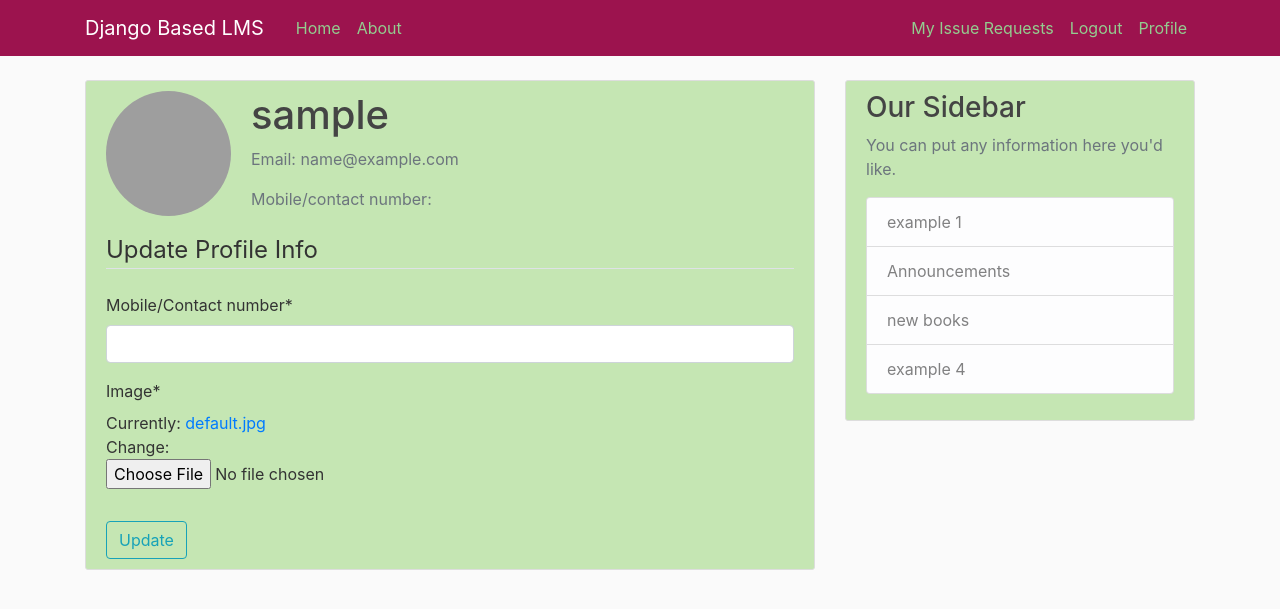
After one commit to UjjwalAggarwal-1/LMS, a Django app: page /librarian_profile/ in a window 1280 px wide. The commit adds this page. Shown: the top 609 px of the page. Run offline with Django 4.2, Linux system fonts and the light colour scheme; the visitor is signed in with stand-in values (Sample User, id 1); some libraries are stand-ins or nearby versions; grey boxes are pictures that could not be loaded.

Commit message:
diff profiles of student and librarian, students profile upgraded

```diff
--- a/LMS/urls.py
+++ b/LMS/urls.py
@@ -13,7 +13,8 @@ urlpatterns = [
     path('logout/', auth_views.LogoutView.as_view(template_name='users/logout.html'), name='logout'),
     path('accounts/', include('allauth.urls')),
     path('', cover, name='cover'),
-    path('profile/', users_views.profile, name='user_profile'),
+    path('student_profile/', users_views.student_profile, name='student_profile'),
+    path('librarian_profile/', users_views.librarian_profile, name='librarian_profile'),
     path('librarian_home/', issue_request_listview, name='librarian_home'),
     path('librarian_home/<int:issue_request_id>/', issue_request_detailview, name='librarian_home_2'),
     path('add_book/', add_book, name='add_book')
--- a/all_books/templates/all_books/base.html
+++ b/all_books/templates/all_books/base.html
@@ -36,13 +36,18 @@
         <!-- Navbar Right Side -->
         <div class="navbar-nav">
             {% if user.is_authenticated %}
-                          {% if not user.profile.librarian %}
-                <a class="nav-item nav-link" href="{% url 'issue_requests_student' %}">Issue Requests</a>
-                            {% endif %}
-                <a class="nav-item nav-link" href="{% url 'logout' %}">Logout</a>
-                <a class="nav-item nav-link" href="{% url 'user_profile' %}">Profile</a>
+                {% if not user.profile.librarian %}
+                    <a class="nav-item nav-link" href="{% url 'issue_requests_student' %}">My Issue Requests</a>
+                {% endif %}
+                    <a class="nav-item nav-link" href="{% url 'logout' %}">Logout</a>
+                {% if not user.profile.librarian %}
+                    <a class="nav-item nav-link" href="{% url 'student_profile' %}">Profile</a>
+                {% endif %}
+                {% if user.profile.librarian %}
+                    <a class="nav-item nav-link" href="{% url 'librarian_profile' %}">Profile</a>
+                {% endif %}
             {% else %}
-              <a class="nav-item nav-link" href="{% url 'login' %}">Login</a>
+                    <a class="nav-item nav-link" href="{% url 'login' %}">Login</a>
             {% endif %}
         </div>
       </div>
--- a/users/forms.py
+++ b/users/forms.py
@@ -2,7 +2,13 @@ from django import forms
 from .models import Profile
 
 
-class ProfileUpdateForm(forms.ModelForm):
+class StuProfileUpdateForm(forms.ModelForm):
     class Meta:
         model = Profile
-        fields = ['BITSID', 'mobile_num']
+        fields = ['BITSID', 'mobile_num', 'hostel', 'room_no']
+
+
+class LibProfileUpdateForm(forms.ModelForm):
+    class Meta:
+        model = Profile
+        fields = ['mobile_num', 'image']
--- a/users/models.py
+++ b/users/models.py
@@ -7,9 +7,12 @@ class Profile(models.Model):
     user = models.OneToOneField(User, on_delete=models.CASCADE)
     email = models.CharField(max_length=53, default='null')
     BITSID = models.CharField(max_length=16, default='null')
-    mobile_num = models.CharField(max_length=15)
+    mobile_num = models.CharField(max_length=15, verbose_name="Mobile/Contact number")
     image = models.ImageField(default='default.jpg', upload_to='profile_pics')
     librarian = models.BooleanField(null=False, default=False)
+    hostel = models.CharField(max_length=25, choices=[('Srinivas Ramanujan', 'Srinivas Ramanujan'), ('Gandhi', 'Gandhi'),
+                                                     ('Krishna', 'Krishna'), ('Meera', 'Meera')], default='unknown')
+    room_no = models.IntegerField(default=0)
 
     def __str__(self):
         return f'{self.user.username} Profile'
--- /dev/null
+++ b/users/templates/users/librarian_profile.html
@@ -0,0 +1,24 @@
+{% extends "all_books/base.html" %}
+{% load crispy_forms_tags %}
+{%block content%}
+<div class="content-section">
+  <div class="media">
+    <img class="rounded-circle account-img" src="{{ user.profile.image.url }}">
+    <div class="media-body">
+      <h2 class="account-heading">{{user.username}}</h2>
+      <p class="text-secondary">Email: {{user.email}}</p>
+      <p class="text-secondary">Mobile/contact number: {{user.profile.mobile_num}}</p>
+    </div>
+  </div>
+
+  <form method="post" enctype="multipart/form-data">
+    {% csrf_token %}
+    <fieldset class="form-group">
+        <legend class="border-bottom mb-4">Update Profile Info</legend>
+        {{ p_form|crispy }}
+    </fieldset>
+    <button class="btn btn-outline-info" type="submit">Update</button>
+</form>
+
+</div>
+{% endblock content%}
--- a/users/views.py
+++ b/users/views.py
@@ -1,23 +1,35 @@
 from django.shortcuts import render, redirect
 from django.contrib import messages
-from .forms import ProfileUpdateForm
+from .forms import StuProfileUpdateForm, LibProfileUpdateForm
 from django.contrib.auth.decorators import login_required
 
 
 @login_required
-def profile(request):
+def student_profile(request):
     if request.method == 'POST':
-        p_form = ProfileUpdateForm(request.POST, request.FILES, instance=request.user.profile)
+        p_form = StuProfileUpdateForm(request.POST, request.FILES, instance=request.user.profile)
         if p_form.is_valid():
             p_form.save()
             messages.success(request, '!!Your account is now updated!!')
             return redirect('all_books_home')
     else:
-        p_form = ProfileUpdateForm(instance=request.user.profile)
+        p_form = StuProfileUpdateForm(instance=request.user.profile)
+    context = {'title': 'Profile', 'p_form': p_form}
+    return render(request, 'users/student_profile.html', context)
 
+
+@login_required
+def librarian_profile(request):
+    if request.method == 'POST':
+        p_form = LibProfileUpdateForm(request.POST, request.FILES, instance=request.user.profile)
+        if p_form.is_valid():
+            p_form.save()
+            messages.success(request, '!!Your account is now updated!!')
+            return redirect('librarian_home')
+    else:
+        p_form = LibProfileUpdateForm(instance=request.user.profile)
     context = {'title': 'Profile', 'p_form': p_form}
-
-    return render(request, 'users/profile.html', context)
+    return render(request, 'users/librarian_profile.html', context)
 
 
 def login_redirect_view(request):
```
Also changed, not shown: users/templates/users/student_profile.html (renamed from users/templates/users/profile.html, +10 -7 lines), users/migrations/0003_profile_hostel_profile_room_no_and_more.py (added), users/migrations/0004_alter_profile_hostel.py (added).
